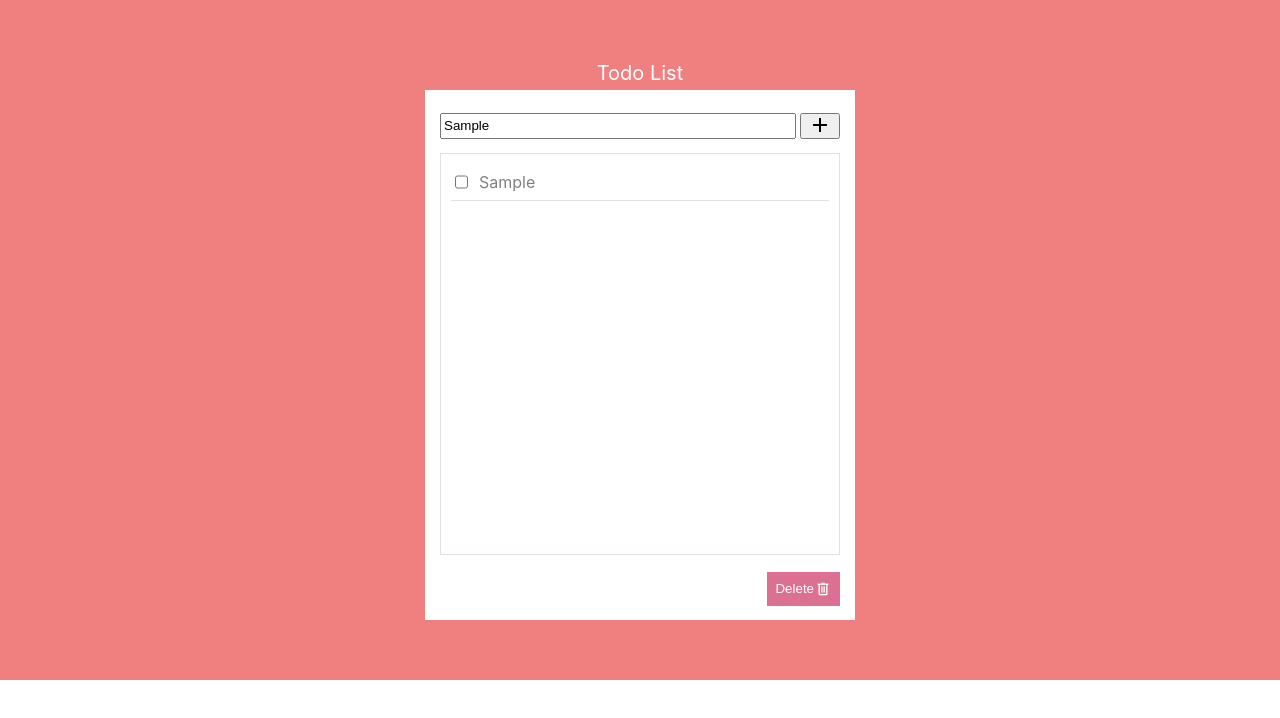
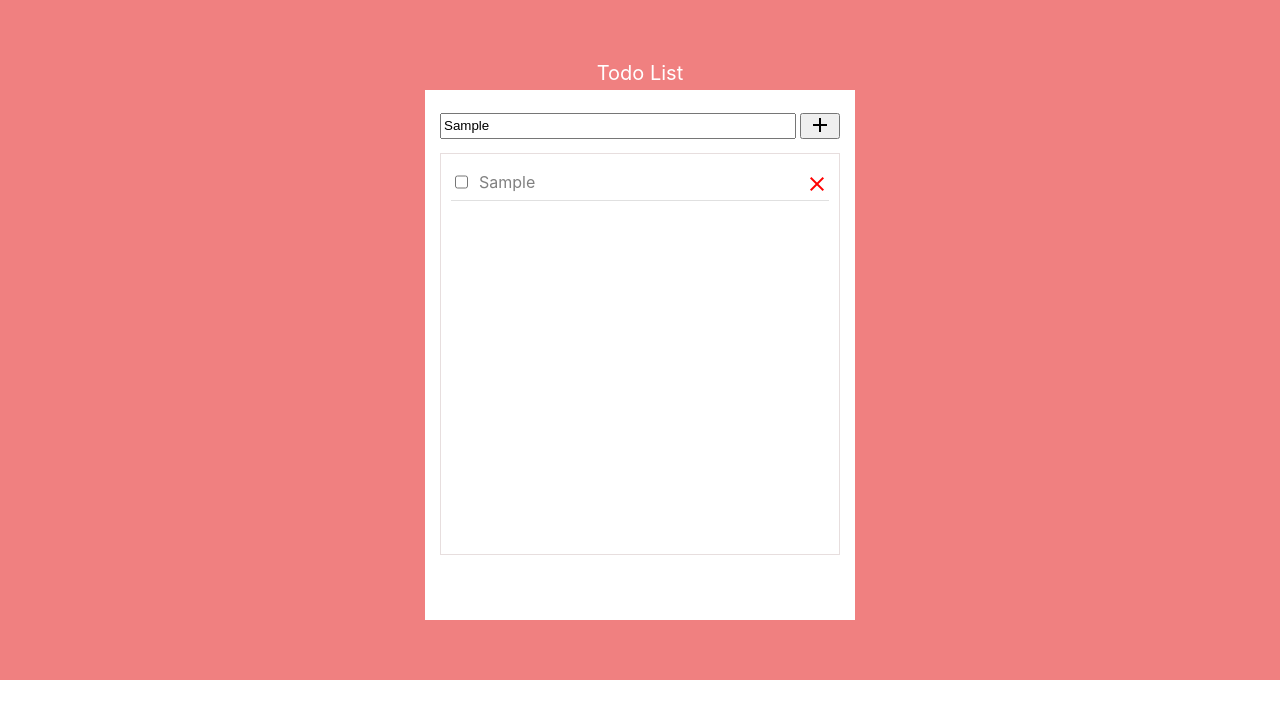
Before and after one commit to AwaisKamran/simple-todo-list-app, a React (Create React App) app: page / in a window 1280 px wide. Both pictures are taken after typing "Sample" into the empty fields and a click on the button "add". Shown: the top 718 px of the page. Built offline with nearby package versions, Linux system fonts and the light colour scheme.

Commit message:
feat: components updated.

```diff
--- a/src/Components/ActionContainer/ActionContainer.css
+++ /dev/null
@@ -1,18 +0,0 @@
-.button-container{
-  display: flex;
-  justify-content: end;
-  margin-top: 17px;
-}
-
-.button-container button{
-  display: flex;
-  background-color:palevioletred;
-  border: 0px;
-  color: white;
-  padding: 8px;
-  align-items: center;
-}
-
-.delete-icon{
-  font-size: 18px;
-}
--- a/src/Components/ActionContainer/ActionContainer.js
+++ /dev/null
@@ -1,19 +0,0 @@
-import React from "react";
-import "./ActionContainer.css"
-
-export default class ActionContainer extends React.PureComponent{
-  constructor(props){
-    super(props);
-  }
-
-  render(){
-    return (
-      <div className='button-container'>
-        <button>
-          <span className="delete-text">Delete</span>
-          <span className="material-symbols-outlined delete-icon">delete</span>
-        </button>
-      </div>
-    );
-  }
-}
--- a/src/Components/App.js
+++ b/src/Components/App.js
@@ -1,33 +1,43 @@
-import React from 'react';
-import './App.css';
+import React from "react";
+import "./App.css";
 import axios from "axios";
 import Heading from "./Heading/Heading";
-import DataContainer from "./DataContainer/DataContainer"
-import InputContainer from './InputContainer/InputContainer';
-import ActionContainer from './ActionContainer/ActionContainer';
-
-class App extends React.Component{
-  constructor(props){
+import DataContainer from "./DataContainer/DataContainer";
+import InputContainer from "./InputContainer/InputContainer";
+class App extends React.Component {
+  constructor(props) {
     super(props);
     this.state = {
-      data: []
+      data: [],
     };
   }
 
-  componentDidMount(){
+  componentDidMount() {
     //this.getData();
   }
 
   getData() {
-    axios.get("https://jsonplaceholder.typicode.com/todos")
-    .then((response) => {
-      this.setState({ data: response.data})
+    axios.get("https://jsonplaceholder.typicode.com/todos").then((response) => {
+      this.setState({ data: response.data });
     });
   }
 
+  selectItem = (id) => {
+    let newData = [...this.state.data];
+
+    newData.forEach((item) => {
+      if (item.id == id) {
+        item.completed = true;
+      }
+    });
+
+    console.log(newData);
+    this.setState({ data: newData });
+  };
+
   addItem = (title) => {
-    if(title){
-      const data = [... this.state.data];
+    if (title) {
+      const data = [...this.state.data];
 
       data.push({
         id: data.length + 1,
@@ -36,29 +46,28 @@ class App extends React.Component{
         title,
       });
 
-      this.setState({ data })
+      this.setState({ data });
     }
-  }
+  };
 
-  deleteItem = (items) => {
-    if(items.length > 0){
-      const data = [... this.state.data];
-      // const newData = data.filter((todo) => {
+  deleteItem = (id) => {
+    const data = [...this.state.data];
+    const newData = data.filter((todo) => todo.id !== id);
+    this.setState({ data: newData });
+  };
 
-      // })
-    }
-  }
-
-
-  render(){
+  render() {
     console.log("App Component Rendered");
     return (
       <div className="container">
         <Heading />
         <div className="todo-list-container">
           <InputContainer addItem={this.addItem}></InputContainer>
-          <DataContainer data={this.state.data}></DataContainer>
-          <ActionContainer></ActionContainer>
+          <DataContainer
+            deleteItem={this.deleteItem}
+            selectItem={this.selectItem}
+            data={this.state.data}
+          ></DataContainer>
         </div>
       </div>
     );
--- a/src/Components/DataContainer/DataContainer.css
+++ b/src/Components/DataContainer/DataContainer.css
@@ -26,3 +26,10 @@
   width: 100%;
   color: gray;
 }
+
+.delete-icon{
+  color:red;
+  margin-top: 8px;
+  font-size: 24px;
+  cursor: pointer;
+}
--- a/src/Components/DataContainer/DataContainer.js
+++ b/src/Components/DataContainer/DataContainer.js
@@ -1,34 +1,35 @@
 import React from "react";
 import "./DataContainer.css";
-
-export default class DataContainer extends React.Component{
-  itemsToDelete = [];
-
-  constructor(props){
+export default class DataContainer extends React.Component {
+  constructor(props) {
     super(props);
   }
 
-  detectChange(id){
-    this.itemsToDelete.push(id);
-    console.log(this.itemsToDelete);
-  }
-
-  render(){
+  render() {
     console.log("Data Container Component Rendered");
     return (
       <div className="data-container">
-        {
-          this.props.data.length > 0 ?
-            this.props.data.map((todo) => (
-              <div key={todo.id} className="todo-item-container">
-                <input onChange={()=> this.detectChange(todo.id)} type="checkbox" />
-                <div className="todo-item">
-                  {todo.title}
-                </div>
-              </div>
-              )
-          ): <div className="no-data">No data available</div>
-        }
+        {this.props.data.length > 0 ? (
+          this.props.data.map((todo) => (
+            <div key={todo.id} className="todo-item-container">
+              <input
+                onChange={() => this.props.selectItem(todo.id)}
+                type="checkbox"
+              />
+              <div className="todo-item">{todo.title}</div>
+              <span
+                onClick={() => {
+                  this.props.deleteItem(todo.id);
+                }}
+                class="material-symbols-outlined delete-icon"
+              >
+                close
+              </span>
+            </div>
+          ))
+        ) : (
+          <div className="no-data">No data available</div>
+        )}
       </div>
     );
   }
```
